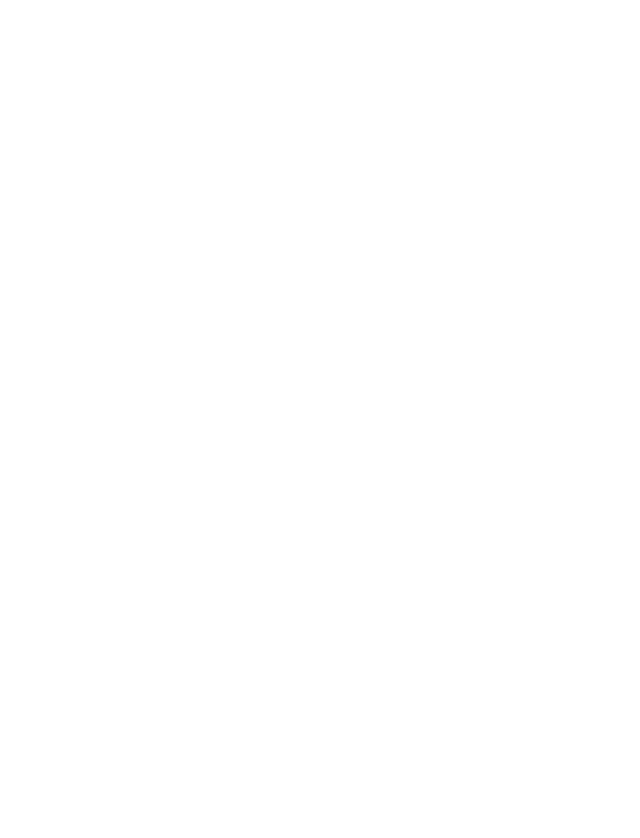
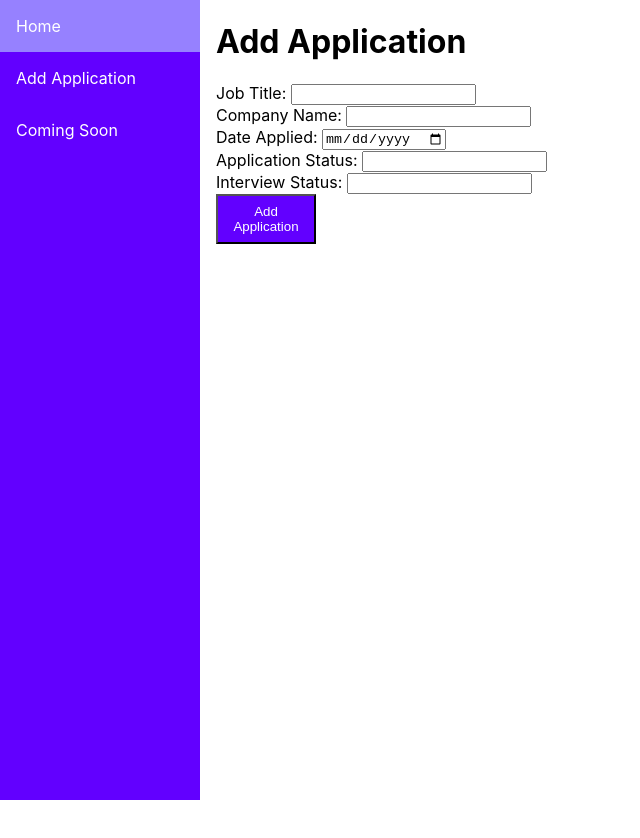
Before and after one commit to dave-jose/job-application-tracker, a React (Create React App) app in the folder frontend/app/: page /addApp in a window 1280 px wide. Before the commit this address had no page. Shown: the top 838 px of the page, without its empty margins (0-640 px from the left). Before the commit the page ends 800 px from the top, so only its background shows below. Built offline with nearby package versions, Linux system fonts and the light colour scheme.

Commit message:
working add application frontend

```diff
--- a/frontend/app/src/App.tsx
+++ b/frontend/app/src/App.tsx
@@ -5,6 +5,7 @@ import Login from "./Pages/Login";
 import Create from "./Pages/Create";
 import { BrowserRouter, Routes, Route } from 'react-router-dom';
 import Home from './Pages/ApplicationPages/Home';
+import AddApp from './Pages/ApplicationPages/AddApp';
 
 function App() {
   return (
@@ -12,6 +13,7 @@ function App() {
     <Routes>
       <Route path="/" element={<Login/>}/>
       <Route path="/create" element={<Create/>}/>
+      <Route path="/addApp" element={<AddApp/>}/>
       <Route path="/home" element={<Home/>}/>
     </Routes>
     </BrowserRouter>
--- /dev/null
+++ b/frontend/app/src/Pages/ApplicationPages/AddApp.tsx
@@ -0,0 +1,98 @@
+import { useState } from "react";
+import { useNavigate } from "react-router-dom";
+import '../../Styles/Home.css';
+import Sidebar from "./Components/Sidebar";
+
+interface JobApplication {
+  appId: number;
+  jobTitle: string;
+  companyName: string;
+  dateApplied: string;
+  appStatus: string;
+  interviewStatus: string;
+}
+
+export default function AddApplication() {
+
+    // variables
+    const [jobTitle, setJobTitle] = useState("");
+    const [companyName, setCompName] = useState("");
+    const [appStatus, setAppStatus] = useState("");
+    const [intStatus, setIntStatus] = useState("");
+    const [dateApplied, setDateApplied] = useState(new Date());
+    const [error, setError] = useState("")
+
+    const appCheck = async (e: React.FormEvent) => {
+        e.preventDefault();
+
+        try {
+            const response = await fetch("http://localhost:8080/api/jat/apps", {
+                method: "POST",
+                headers: {"Content-Type": "application/json",},
+                credentials: "include",
+                body: JSON.stringify({ jobTitle: jobTitle, companyName: companyName, appStatus: appStatus, intStatus: intStatus, dateApplied: dateApplied}),
+            });
+
+        if (response.ok) {
+            alert("Application Added!");
+        } else {
+            const text = await response.text();
+            setError("Server response: " + text);
+        }
+        } catch (err: any) {
+            setError("Network/server error: " + err.message);
+        }
+    };
+
+    return (
+
+        <div>
+            <Sidebar/>
+            <div className="content">
+                <h1>Add Application</h1>
+                <form onSubmit={appCheck}>
+                    <div>
+                    <label>Job Title: </label>
+                    <input
+                        type="text"
+                        value={jobTitle}
+                        onChange={(e) => setJobTitle(e.target.value)}/>
+                    </div>
+                    <div>
+                    <label>Company Name: </label>
+                    <input
+                        type="text"
+                        value={companyName}
+                        onChange={(e) => setCompName(e.target.value)}/>
+                    </div>
+                    <div>
+                    <label>Date Applied: </label>
+                    <input
+                        type="date"
+                        onChange={(e) => setDateApplied( new Date (e.target.value))}/>
+                    </div>
+                    <div>
+                    <label>Application Status: </label>
+                    <input
+                        type="text"
+                        value={appStatus}
+                        onChange={(e) => setAppStatus(e.target.value)}/>
+                    </div>
+                    <div>
+                    <label>Interview Status: </label>
+                    <input
+                        type="text"
+                        value={intStatus}
+                        onChange={(e) => setIntStatus(e.target.value) }/>
+                    </div>
+                    <button type="submit">Add Application</button>
+                </form>
+            </div>
+        </div>
+
+    );
+
+
+
+
+}
--- /dev/null
+++ b/frontend/app/src/Pages/ApplicationPages/Components/Logout.tsx
@@ -0,0 +1,27 @@
+import { useState} from "react";
+import { useNavigate } from "react-router-dom";
+
+export default function Logout() {
+
+    const [error, setError] = useState("")
+    const navigate = useNavigate();
+
+    const logout = async (e: React.FormEvent) => {
+      e.preventDefault();
+      try {
+        const response = await fetch("http://localhost:8080/api/jat/logout", {
+        method: "POST",
+        credentials: "include",
+        });
+
+        navigate("/");
+
+      } catch (err: any) {
+        setError("Netowrk/Server Error" + err.message);
+      }
+
+    }
+
+    return <button onClick={logout}>Logout</button>;
+
+}
--- /dev/null
+++ b/frontend/app/src/Pages/ApplicationPages/Components/Sidebar.tsx
@@ -0,0 +1,13 @@
+
+export default function SideBar() {
+
+    return  (
+        <div className="sidebar">
+            <a className="active" href="/home">Home</a>
+            <a href="/addApp">Add Application</a>
+            <a href="/comingSoon">Coming Soon</a>
+          </div>
+        );
+
+
+}
--- a/frontend/app/src/Pages/ApplicationPages/Home.tsx
+++ b/frontend/app/src/Pages/ApplicationPages/Home.tsx
@@ -1,6 +1,8 @@
 import { useEffect, useState } from "react";
 import { useNavigate } from "react-router-dom";
 import '../../Styles/Home.css';
+import Logout from "./Components/Logout";
+import Sidebar from "./Components/Sidebar";
 
 interface JobApplication {
   appId: number;
@@ -18,24 +20,6 @@ export default function JobAppList() {
     const [loading, setLoading] = useState(true);
     const [error, setError] = useState("")
     const navigate = useNavigate();
-
-
-    // logging out
-    const logout = async (e: React.FormEvent) => {
-      e.preventDefault();
-      try {
-        const response = await fetch("http://localhost:8080/api/jat/logout", {
-        method: "POST",
-        credentials: "include",
-        });
-
-        navigate("/");
-
-      } catch (err: any) {
-        setError("Netowrk/Server Error" + err.message);
-      }
-
-    }
 
 
     // adding an application
@@ -85,13 +69,7 @@ export default function JobAppList() {
 
       return (
         <div>
-
-          <div className="sidebar">
-            <a className="active" href="/home">Home</a>
-            <a href="/addApp">Add Application</a>
-            <a href="/comingSoon">Coming Soon</a>
-          </div>
-
+          <Sidebar/>
           <div className="content">
             <h1>JobNest</h1>
           <table>
@@ -113,7 +91,7 @@ export default function JobAppList() {
             ))}
           </table>
           <br/>
-          <button onClick={logout}>Logout</button>
+          <Logout/>
           </div>
 
         </div>
```
